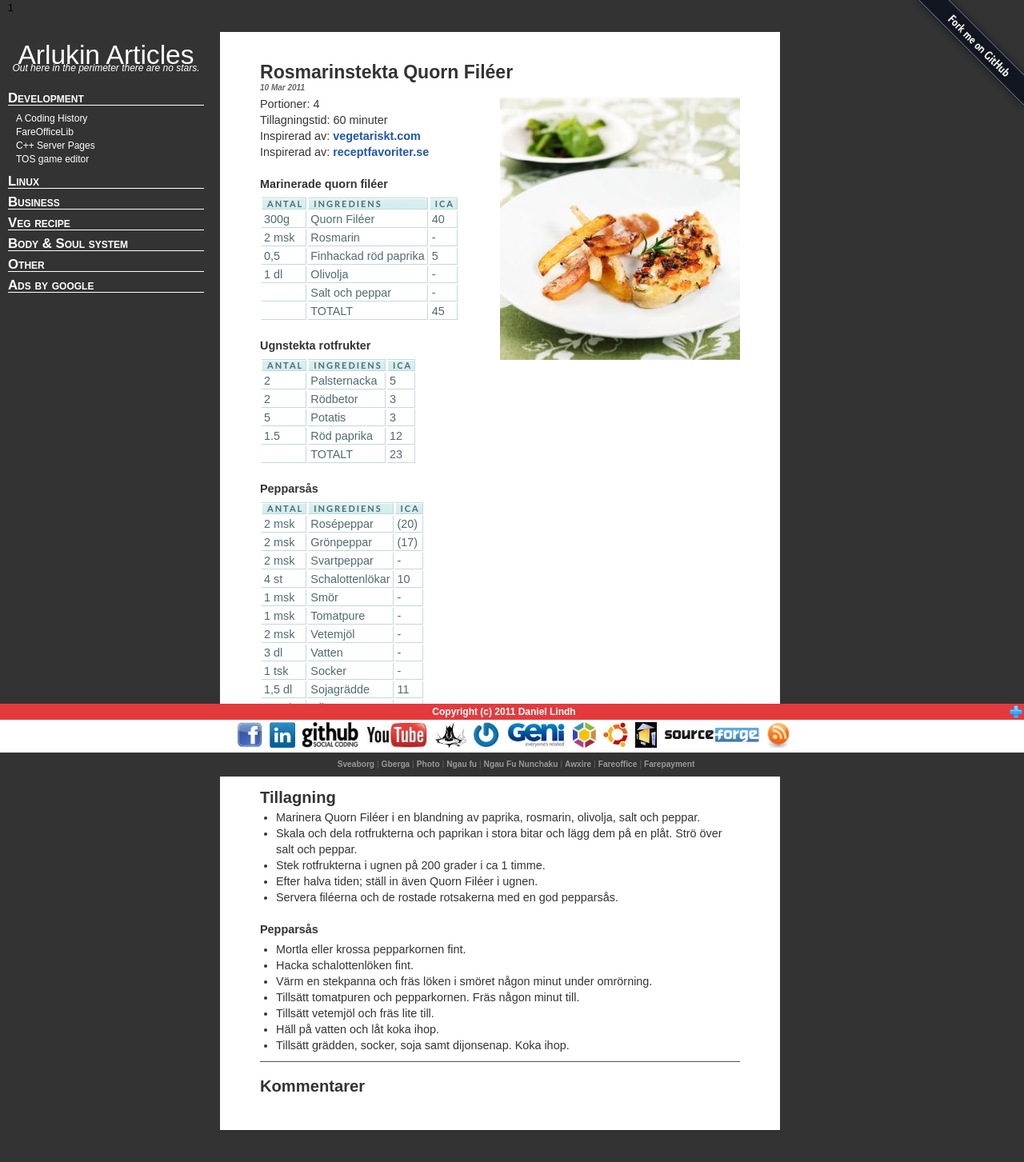
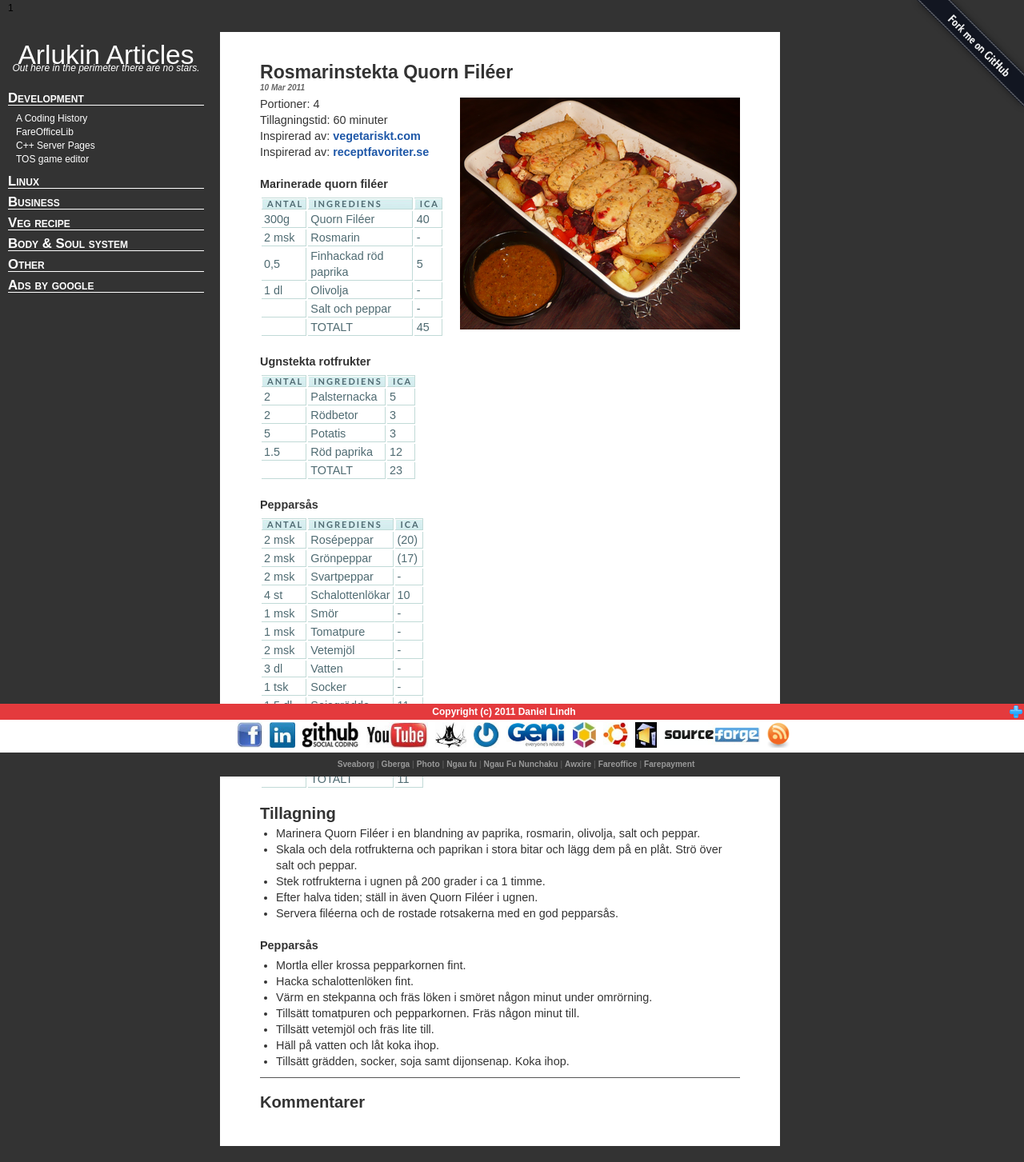
Before and after one commit to arlukin/arlukin.github.io, a Jekyll site: the page built from posts/veg_recipe/_posts/2011-03-10-rosmarinstekta-quorn-fileer.md, in a window 1280 px wide. Shown: the whole page at 80% size. Built offline with Jekyll 4.4.1, drawn with Linux system fonts in a browser that asks for light colours; Markdown is read by kramdown in place of the engine named in the settings; comment, search, counter and statistics services are not loaded.

Commit message:
Changed to my own picture for rosmarinstekta-quorn-fileer + minor link error.

```diff
--- a/_layouts/default.html
+++ b/_layouts/default.html
@@ -197,7 +197,7 @@
 
   <!-- Stickybar - Begin -->
   <div id="stickybar" class="expstickybar">
-    <a href="#togglebar"><img src="open.gif" data-closeimage="/images/close.gif" data-openimage="/images/open.gif" style="border-width:0; float:right;" /></a>
+    <a href="#togglebar"><img src="/images/open.gif" data-closeimage="/images/close.gif" data-openimage="/images/open.gif" style="border-width:0; float:right;" /></a>
     <div style="text-align:center;">Copyright (c) 2011 <a href="http://arlukin.cybercow.se">Daniel Lindh</a></div>
     <div class="resources">
 
--- a/posts/veg_recipe/_posts/2011-03-10-rosmarinstekta-quorn-fileer.md
+++ b/posts/veg_recipe/_posts/2011-03-10-rosmarinstekta-quorn-fileer.md
@@ -3,7 +3,7 @@ layout: post
 title: Rosmarinstekta Quorn Filéer
 ---
 
-![Food]({{ site.url }}/images/food/2011-02-11-rosmarinstekta-quorn-fileer.png)
+![Food]({{ site.url }}/images/food/2011-03-10-rosmarinstekta-quorn-fileer.png)
 
 >* Portioner: 4
 >* Tillagningstid: 60 minuter
```
Also changed, not shown: images/food/2011-02-11-rosmarinstekta-quorn-fileer.png (deleted), images/food/2011-03-10-rosmarinstekta-quorn-fileer.png (added), 1 other file.
